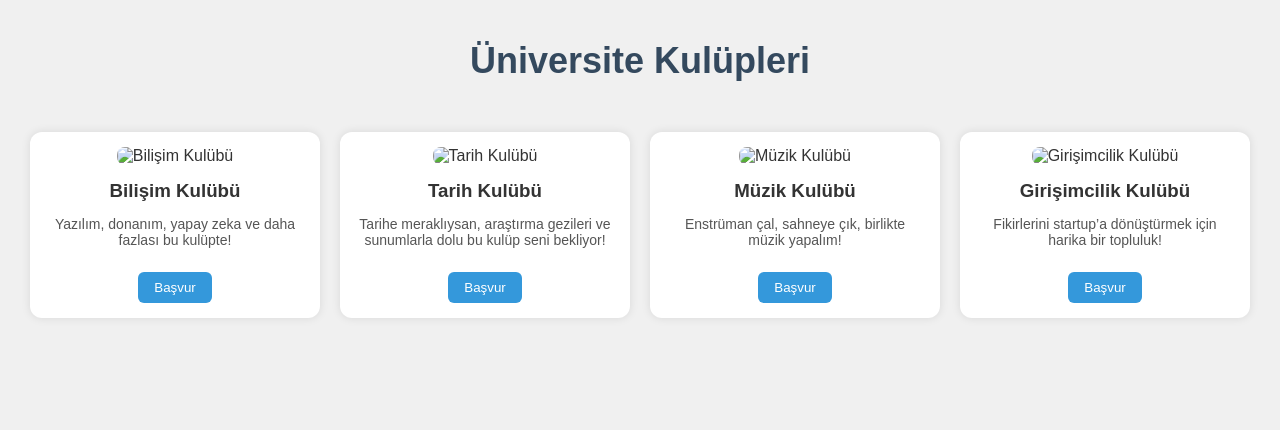
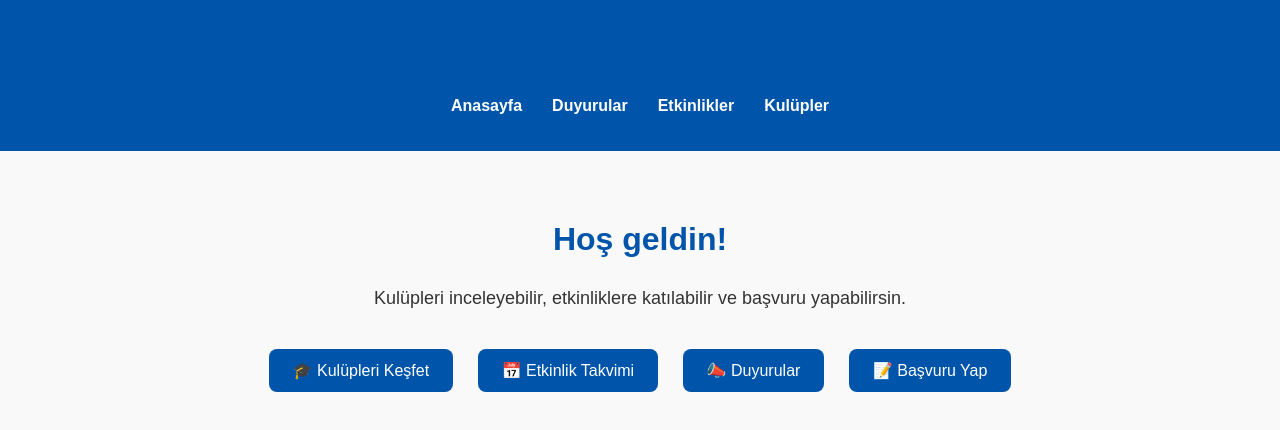
Before and after one commit to Huso29/kulupcepte, a website: page ogrenci_panel.html in a window 1280 px wide. Drawn offline with Linux system fonts and the light colour scheme.

Commit message:
Öğrenci paneli eklendi

```diff
--- a/ogrenci_panel.html
+++ b/ogrenci_panel.html
@@ -2,133 +2,67 @@
 <html lang="tr">
 <head>
   <meta charset="UTF-8" />
-  <title>Öğrenci Paneli</title>
+  <title>Öğrenci Paneli - Kulüp Cepte</title>
   <link rel="stylesheet" href="style.css" />
   <style>
-    body {
-      font-family: sans-serif;
-      background: #f0f0f0;
-      padding: 30px;
-    }
-
-    h1 {
-      color: #34495e;
-      text-align: center;
-      margin-bottom: 40px;
-    }
-
-    .kulup-grid {
-      display: grid;
-      grid-template-columns: repeat(auto-fill, minmax(250px, 1fr));
-      gap: 20px;
-    }
-
-    .kulup-karti {
-      background-color: #fff;
-      padding: 15px;
-      border-radius: 12px;
-      box-shadow: 0 0 10px rgba(0,0,0,0.1);
+    .panel-container {
+      max-width: 900px;
+      margin: 40px auto;
+      padding: 20px;
       text-align: center;
     }
 
-    .kulup-karti img {
-      width: 100%;
-      border-radius: 8px;
-      height: 150px;
-      object-fit: cover;
+    .panel-container h1 {
+      color: #0055aa;
+      font-size: 32px;
+      margin-bottom: 20px;
     }
 
-    .kulup-karti h3 {
-      margin: 15px 0 10px;
+    .panel-container p {
+      font-size: 18px;
+      margin-bottom: 30px;
     }
 
-    .kulup-karti p {
-      font-size: 14px;
-      color: #555;
+    .panel-buttons a {
+      display: inline-block;
+      background-color: #0055aa;
+      color: white;
+      padding: 12px 24px;
+      margin: 10px;
+      text-decoration: none;
+      border-radius: 8px;
+      transition: background-color 0.3s ease, transform 0.3s ease;
     }
 
-    .kulup-karti button {
-      margin-top: 10px;
-      background-color: #3498db;
-      color: white;
-      padding: 8px 16px;
-      border: none;
-      border-radius: 6px;
-      cursor: pointer;
+    .panel-buttons a:hover {
+      background-color: #003f88;
+      transform: scale(1.05);
     }
   </style>
 </head>
 <body>
+  <header>
+    <h1>Kulüp Cepte - Öğrenci Paneli</h1>
+    <nav>
+      <ul>
+        <li><a href="index.html">Anasayfa</a></li>
+        <li><a href="duyurular.html">Duyurular</a></li>
+        <li><a href="etkinlikler.html">Etkinlikler</a></li>
+        <li><a href="kulupler.html">Kulüpler</a></li>
+      </ul>
+    </nav>
+  </header>
 
-  <h1>Üniversite Kulüpleri</h1>
+  <div class="panel-container">
+    <h1>Hoş geldin!</h1>
+    <p>Kulüpleri inceleyebilir, etkinliklere katılabilir ve başvuru yapabilirsin.</p>
 
-  <div class="kulup-grid">
-    <!-- Kulüp Kartları -->
-    <div class="kulup-karti">
-      <img src="img/kulup-bilisim.jpg" alt="Bilişim Kulübü" />
-      <h3>Bilişim Kulübü</h3>
-      <p>Yazılım, donanım, yapay zeka ve daha fazlası bu kulüpte!</p>
-      <button onclick="basvur('Bilişim Kulübü')">Başvur</button>
-    </div>
-
-    <div class="kulup-karti">
-      <img src="img/kulup-tarih.jpg" alt="Tarih Kulübü" />
-      <h3>Tarih Kulübü</h3>
-      <p>Tarihe meraklıysan, araştırma gezileri ve sunumlarla dolu bu kulüp seni bekliyor!</p>
-      <button onclick="basvur('Tarih Kulübü')">Başvur</button>
-    </div>
-
-    <div class="kulup-karti">
-      <img src="img/kulup-muzik.jpg" alt="Müzik Kulübü" />
-      <h3>Müzik Kulübü</h3>
-      <p>Enstrüman çal, sahneye çık, birlikte müzik yapalım!</p>
-      <button onclick="basvur('Müzik Kulübü')">Başvur</button>
-    </div>
-
-    <div class="kulup-karti">
-      <img src="img/kulup-girisim.jpg" alt="Girişimcilik Kulübü" />
-      <h3>Girişimcilik Kulübü</h3>
-      <p>Fikirlerini startup’a dönüştürmek için harika bir topluluk!</p>
-      <button onclick="basvur('Girişimcilik Kulübü')">Başvur</button>
+    <div class="panel-buttons">
+      <a href="kulupler.html">🎓 Kulüpleri Keşfet</a>
+      <a href="etkinlikler.html">📅 Etkinlik Takvimi</a>
+      <a href="duyurular.html">📣 Duyurular</a>
+      <a href="index.html#kulupFormu">📝 Başvuru Yap</a>
     </div>
   </div>
-
-  <!-- Firebase + Firestore -->
-  <script type="module">
-    import { initializeApp } from "https://www.gstatic.com/firebasejs/11.9.1/firebase-app.js";
-    import { getFirestore, collection, addDoc } from "https://www.gstatic.com/firebasejs/11.9.1/firebase-firestore.js";
-
-    const firebaseConfig = {
-      apiKey: "AIzaSyA0ixKTH_hQnNbGxzyatvkueHtZ0tCyCYA",
-      authDomain: "kulupcepte-848e1.firebaseapp.com",
-      projectId: "kulupcepte-848e1",
-      storageBucket: "kulupcepte-848e1.firebasestorage.app",
-      messagingSenderId: "744362162117",
-      appId: "1:744362162117:web:d98790a856779c42c1bdac"
-    };
-
-    const app = initializeApp(firebaseConfig);
-    const db = getFirestore(app);
-
-    async function basvur(kulupAdi) {
-      const adSoyad = prompt(`Lütfen adınızı ve soyadınızı girin:\n(${kulupAdi} için başvuru yapılıyor)`);
-
-      if (!adSoyad) return;
-
-      try {
-        await addDoc(collection(db, "katilimlar"), {
-          adSoyad,
-          kulupSecimi: kulupAdi,
-          mesaj: "Hızlı başvuru",
-          tarih: new Date()
-        });
-        alert("Başvurunuz kaydedildi 🎉");
-      } catch (error) {
-        alert("Başvuru sırasında hata oluştu.");
-        console.error(error);
-      }
-    }
-  </script>
-
 </body>
 </html>
```
